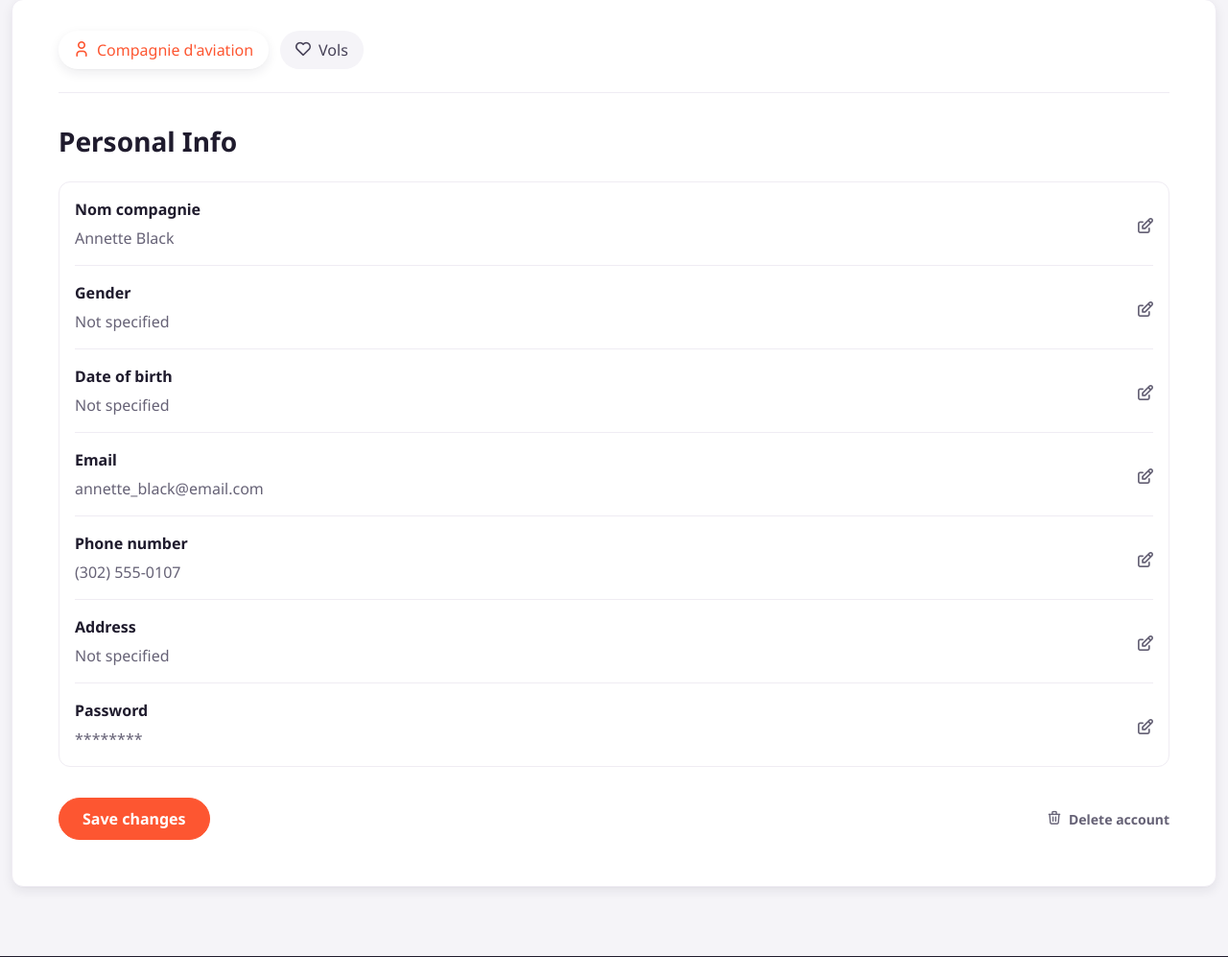
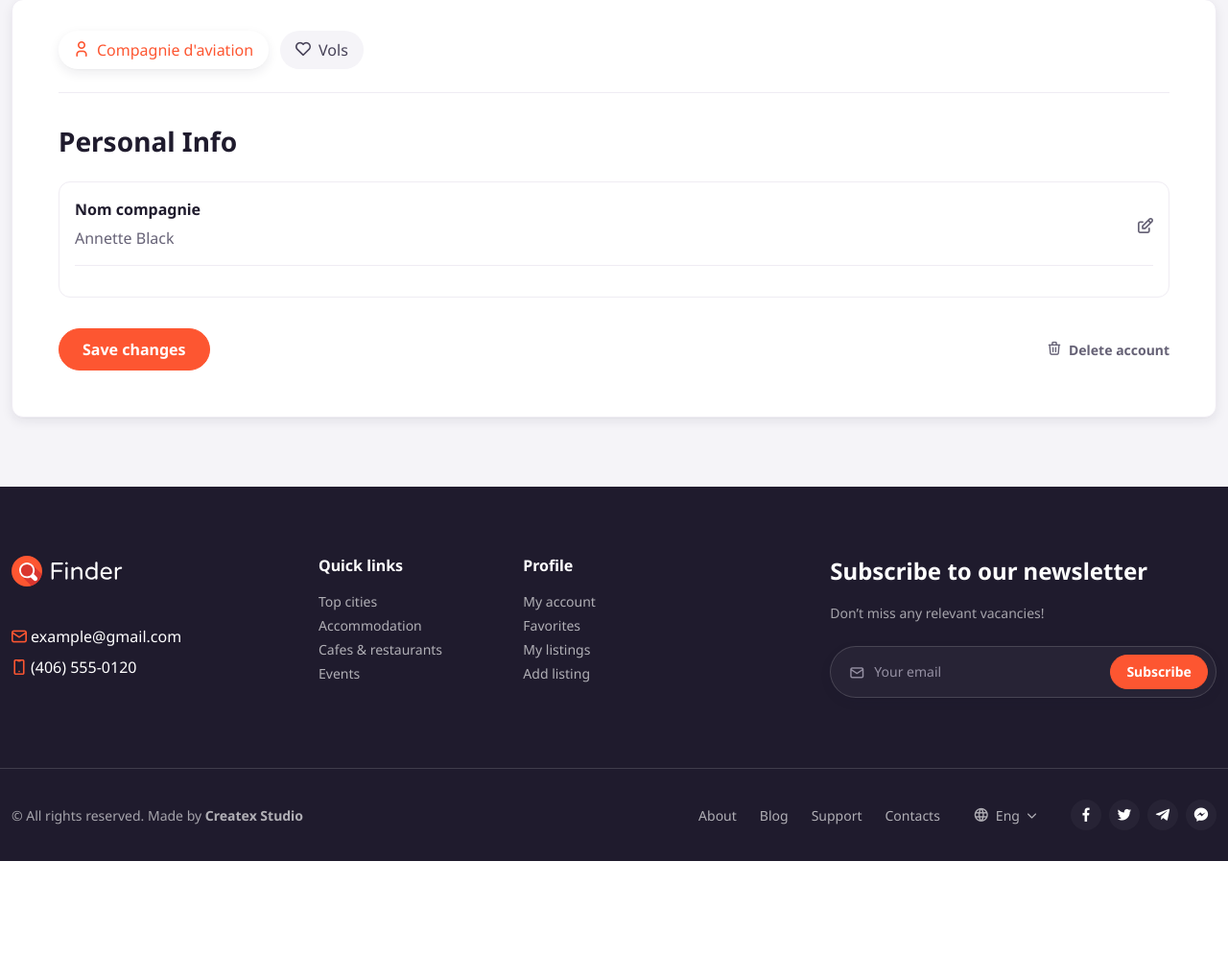
Before and after one commit to JoKonde/vol, a PHP site: page /dashboard.php in a window 1280 px wide. Shown: the part 205-1202 px from the top of the page at 96% size. After the commit the page ends 1102 px from the top, so only its background shows below. Run offline with PHP 8.4, Linux system fonts and the light colour scheme; the visitor is signed in with stand-in values (Sample User, id 1); some web fonts are replaced.

Commit message:
fix(dashboard)

```diff
--- a/dashboard.php
+++ b/dashboard.php
@@ -240,98 +240,13 @@
                 <div data-bs-toggle="tooltip" title="Edit"><a class="nav-link py-0" href="#name-collapse" data-bs-toggle="collapse"><i class="fi-edit"></i></a></div>
               </div>
               <div class="collapse" id="name-collapse" data-bs-parent="#personal-info">
-                <input class="form-control mt-3" type="text" data-bs-binded-element="#name-value" data-bs-unset-value="Not specified" value="Annette Black">
+                <form action="t2.php" method="post">
+                <input class="form-control mt-3" name="nom" type="text" data-bs-binded-element="#name-value" data-bs-unset-value="Not specified" >
+                </form>
+
               </div>
             </div>
-            <!-- Gender-->
-            <div class="border-bottom pb-3 mb-3">
-              <div class="d-flex align-items-center justify-content-between">
-                <div class="pe-2">
-                  <label class="form-label fw-bold">Gender</label>
-                  <div id="gender-value">Not specified</div>
-                </div>
-                <div data-bs-toggle="tooltip" title="Edit"><a class="nav-link py-0" href="#gender-collapse" data-bs-toggle="collapse"><i class="fi-edit"></i></a></div>
-              </div>
-              <div class="collapse" id="gender-collapse" data-bs-parent="#personal-info">
-                <select class="form-select mt-3" data-bs-binded-element="#gender-value" data-bs-unset-value="Not specified">
-                  <option value="Not specified" disabled selected>Choose gender</option>
-                  <option value="Male">Male</option>
-                  <option value="Female">Female</option>
-                </select>
-              </div>
-            </div>
-            <!-- Date of birth-->
-            <div class="border-bottom pb-3 mb-3">
-              <div class="d-flex align-items-center justify-content-between">
-                <div class="pe-2">
-                  <label class="form-label fw-bold">Date of birth</label>
-                  <div id="birth-value">Not specified</div>
-                </div>
-                <div data-bs-toggle="tooltip" title="Edit"><a class="nav-link py-0" href="#birth-collapse" data-bs-toggle="collapse"><i class="fi-edit"></i></a></div>
-              </div>
-              <div class="collapse" id="birth-collapse" data-bs-parent="#personal-info">
-                <div class="input-group mt-3">
-                  <input class="form-control date-picker rounded pe-5" type="text" data-bs-binded-element="#birth-value" data-datepicker-options="{&quot;altInput&quot;: true, &quot;altFormat&quot;: &quot;F j, Y&quot;, &quot;dateFormat&quot;: &quot;F j, Y&quot;}" placeholder="Choose date"><i class="fi-calendar text-muted position-absolute top-50 end-0 translate-middle-y me-3"></i>
-                </div>
-              </div>
-            </div>
-            <!-- Email-->
-            <div class="border-bottom pb-3 mb-3">
-              <div class="d-flex align-items-center justify-content-between">
-                <div class="pe-2">
-                  <label class="form-label fw-bold">Email</label>
-                  <div id="email-value">annette_black@email.com</div>
-                </div>
-                <div data-bs-toggle="tooltip" title="Edit"><a class="nav-link py-0" href="#email-collapse" data-bs-toggle="collapse"><i class="fi-edit"></i></a></div>
-              </div>
-              <div class="collapse" id="email-collapse" data-bs-parent="#personal-info">
-                <input class="form-control mt-3" type="email" data-bs-binded-element="#email-value" data-bs-unset-value="Not specified" value="annette_black@email.com">
-              </div>
-            </div>
-            <!-- Phone number-->
-            <div class="border-bottom pb-3 mb-3">
-              <div class="d-flex align-items-center justify-content-between">
-                <div class="pe-2">
-                  <label class="form-label fw-bold">Phone number</label>
-                  <div id="phone-value">(302) 555-0107</div>
-                </div>
-                <div data-bs-toggle="tooltip" title="Edit"><a class="nav-link py-0" href="#phone-collapse" data-bs-toggle="collapse"><i class="fi-edit"></i></a></div>
-              </div>
-              <div class="collapse" id="phone-collapse" data-bs-parent="#personal-info">
-                <input class="form-control mt-3" type="text" data-bs-binded-element="#phone-value" data-bs-unset-value="Not specified" value="(302) 555-0107">
-              </div>
-            </div>
-            <!-- Address-->
-            <div class="border-bottom pb-3 mb-3">
-              <div class="d-flex align-items-center justify-content-between">
-                <div class="pe-2">
-                  <label class="form-label fw-bold">Address</label>
-                  <div id="address-value">Not specified</div>
-                </div>
-                <div data-bs-toggle="tooltip" title="Edit"><a class="nav-link py-0" href="#address-collapse" data-bs-toggle="collapse"><i class="fi-edit"></i></a></div>
-              </div>
-              <div class="collapse" id="address-collapse" data-bs-parent="#personal-info">
-                <input class="form-control mt-3" type="text" data-bs-binded-element="#address-value" data-bs-unset-value="Not specified" placeholder="Enter address">
-              </div>
-            </div>
-            <!-- Password-->
-            <div>
-              <div class="d-flex align-items-center justify-content-between">
-                <div class="pe-2">
-                  <label class="form-label fw-bold">Password</label>
-                  <div>********</div>
-                </div>
-                <div data-bs-toggle="tooltip" title="Edit"><a class="nav-link py-0" href="#company-collapse" data-bs-toggle="collapse"><i class="fi-edit"></i></a></div>
-              </div>
-              <div class="collapse" id="company-collapse" data-bs-parent="#personal-info">
-                <div class="password-toggle mt-3">
-                  <input class="form-control" type="password" id="pass-visibility" value="hidden@password">
-                  <label class="password-toggle-btn" aria-label="Show/hide password">
-                    <input class="password-toggle-check" type="checkbox"><span class="password-toggle-indicator"></span>
-                  </label>
-                </div>
-              </div>
-            </div>
+
           </div>
           <div class="d-flex align-items-center justify-content-between mt-4">
             <button class="btn btn-primary rounded-pill px-3 px-sm-4" type="button">Save changes</button>
```
Also changed, not shown: t2.php (added, +26 -0 lines).
